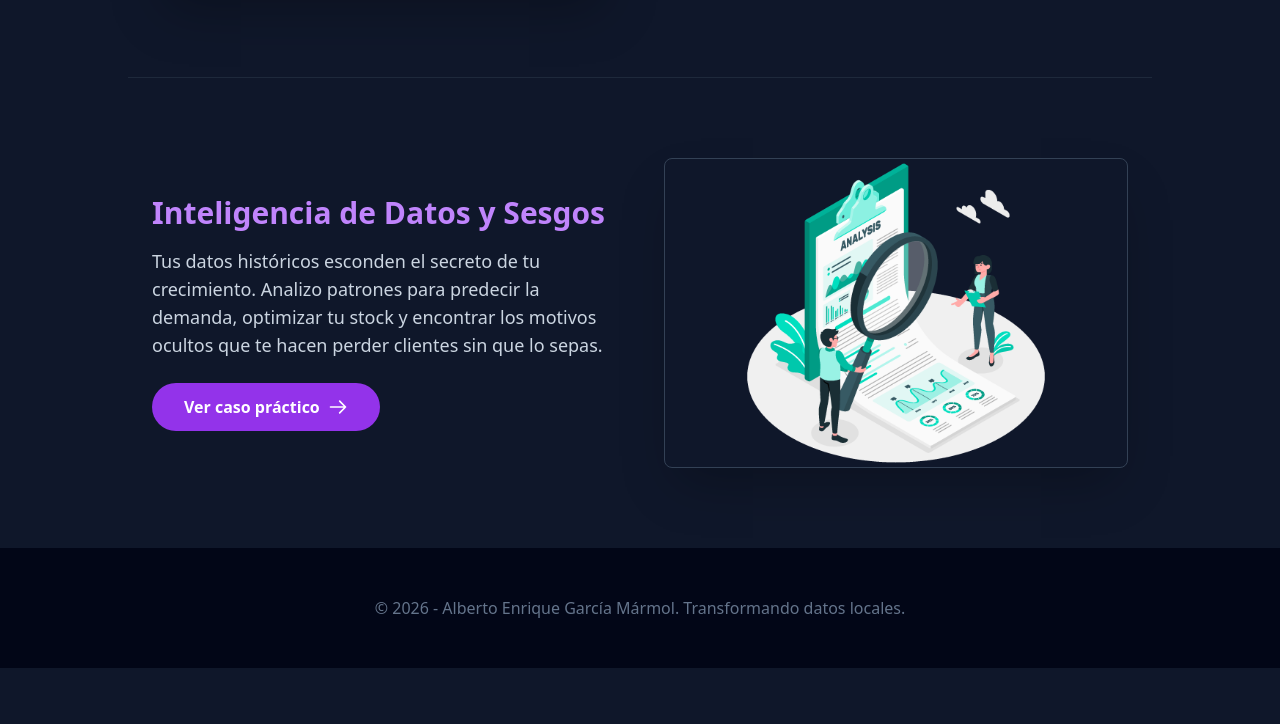
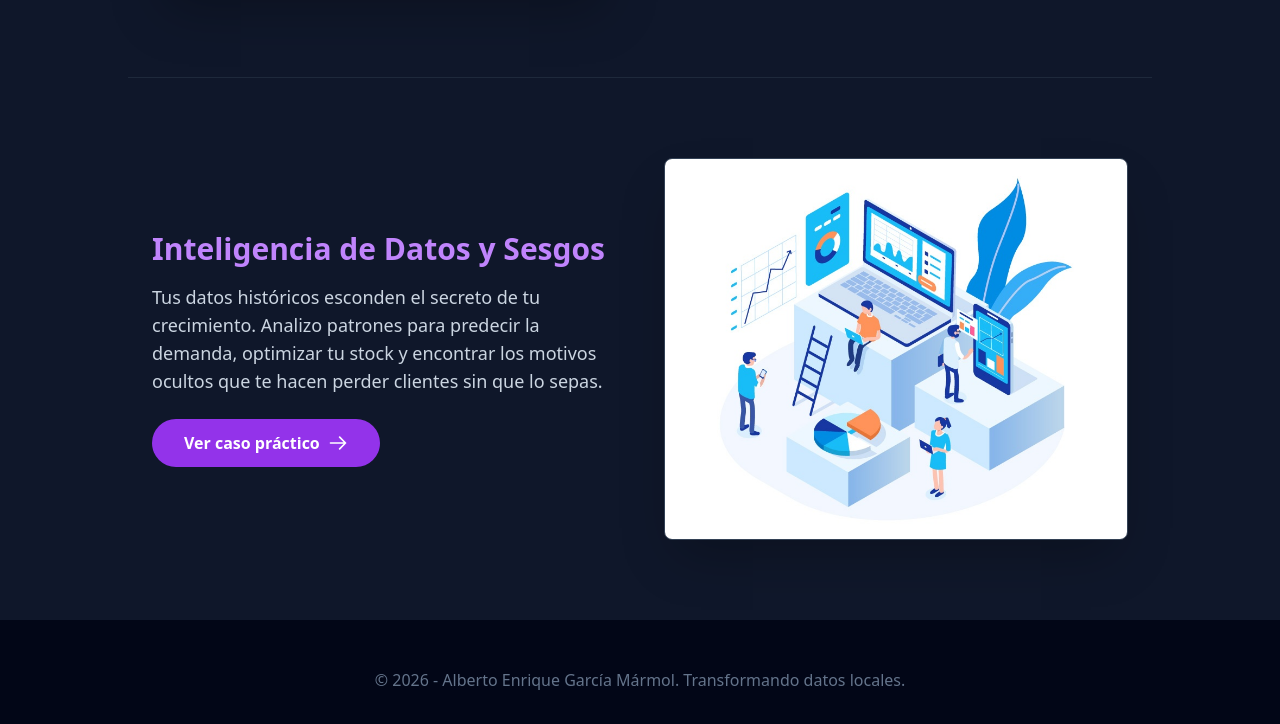
Before and after one commit to albgarmar2502/albgarmar2502.github.io, a plain HTML site: page index.html in a window 1280 px wide. Shown: the part 823-1547 px from the top of the page. Before the commit the page ends 1491 px from the top, so only its background shows below. Drawn offline with nearby package versions, Linux system fonts and the light colour scheme.

Commit message:
Update index.html

```diff
--- a/index.html
+++ b/index.html
@@ -66,7 +66,7 @@
     <!-- Sección: Inteligencia de Datos -->
     <section class="py-20 px-6 max-w-5xl mx-auto flex flex-col md:flex-row-reverse items-center gap-12 border-t border-slate-800">
         <div class="md:w-1/2">
-            <img src="analisis-datos-libreria-pandas-python-header-blog.png" alt="Inteligencia de Datos" class="rounded-lg shadow-2xl border border-slate-700">
+            <img src="analisis-de-datos.jpg" alt="Inteligencia de Datos" class="rounded-lg shadow-2xl border border-slate-700">
         </div>
         <div class="md:w-1/2 text-left">
             <h2 class="text-3xl font-bold mb-4 text-purple-400">Inteligencia de Datos y Sesgos</h2>
```
